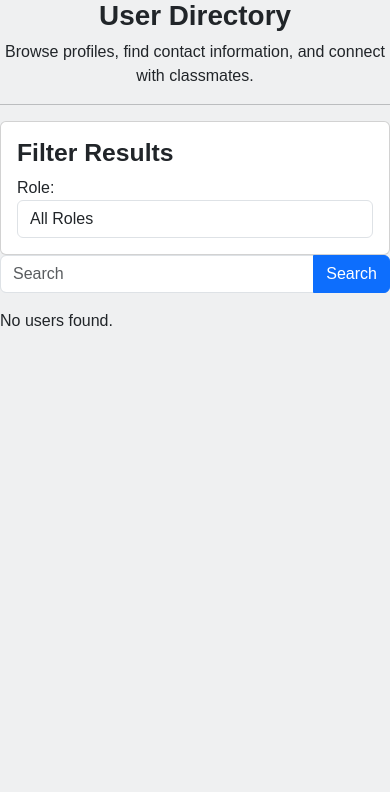
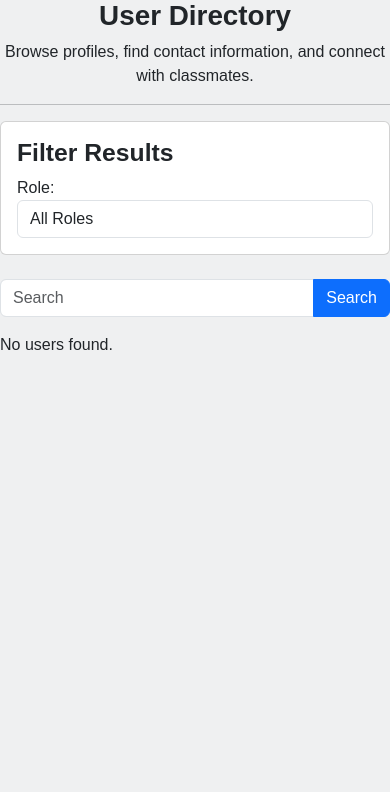
Before and after one commit to coopersully/law_app, a Django app: page /directory/ in a window 390 px wide. Shown: the part 125-917 px from the top of the page. Run offline with Django 4.2, Linux system fonts and the light colour scheme; parts of the project's set-up code (start-up, migrations or seed data) failed here and were passed over; some libraries are stand-ins or nearby versions.

Commit message:
Update sizing on mobile

```diff
--- a/templates/agenda/index.html
+++ b/templates/agenda/index.html
@@ -13,7 +13,7 @@
             </div>
 
             <div class="row">
-                <div class="col-md-2">
+                <div class="col-md-2 mb-4">
                     <!-- Filter Menu -->
                     <div class="card card-body" style="height: 100%">
                         <h2>Filter Results</h2>
--- a/templates/directory.html
+++ b/templates/directory.html
@@ -13,7 +13,7 @@
             </div>
 
             <div class="row">
-                <div class="col-md-2">
+                <div class="col-md-2 mb-4">
                     <!-- Filter Menu -->
                     <div class="card card-body" style="height: 100%">
                         <h2>Filter Results</h2>
@@ -52,7 +52,7 @@
                     <!-- User cards -->
                     <div class="row flex-row d-flex align-items-stretch">
                         {% for user in users %}
-                            <div class="col-md-2">
+                            <div class="col-6 col-md-2">
                                 <a class="text-decoration-none" href="{% url 'view_profile' user.username %}">
                                     <div class="card mb-4">
                                         {% if user.profile_pic %}
```
